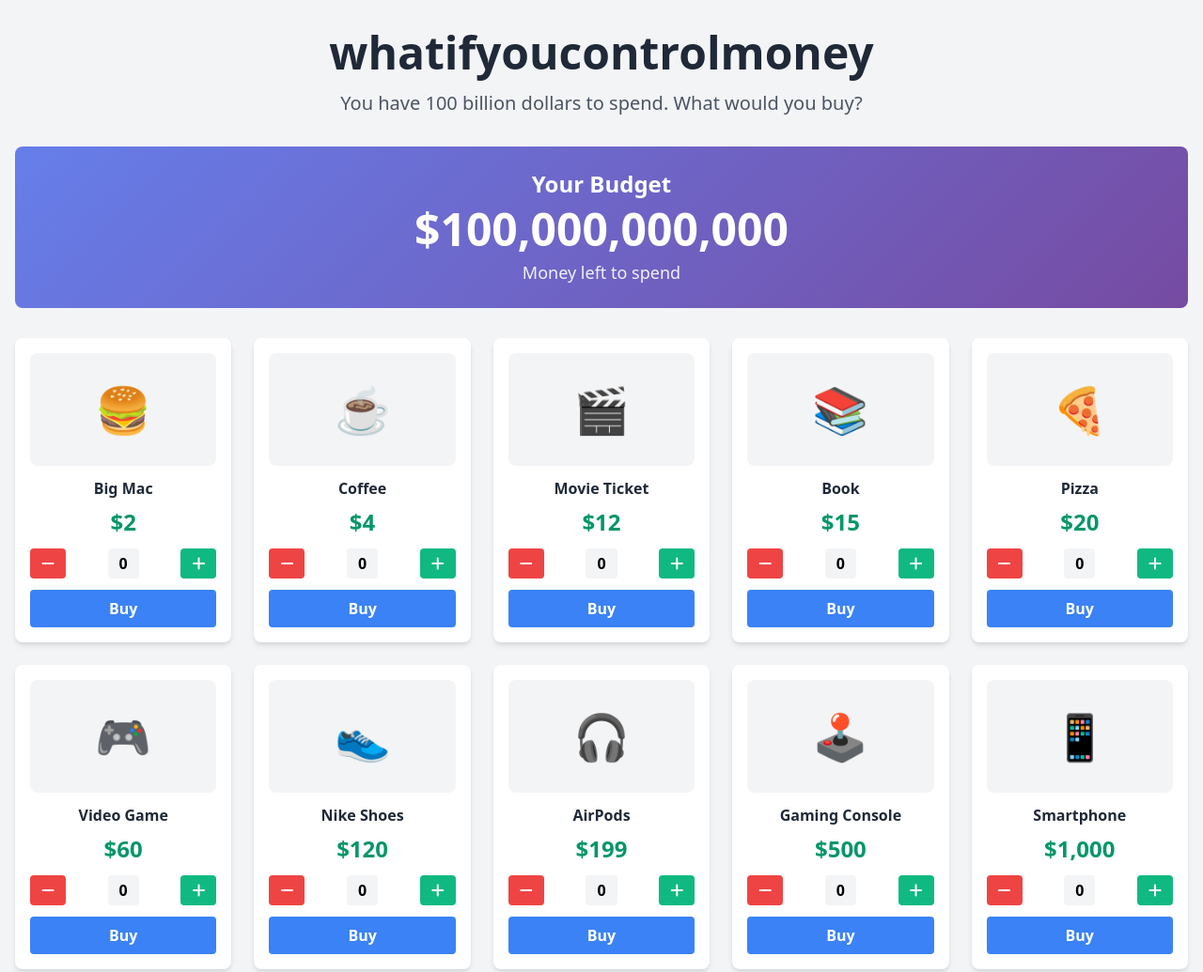
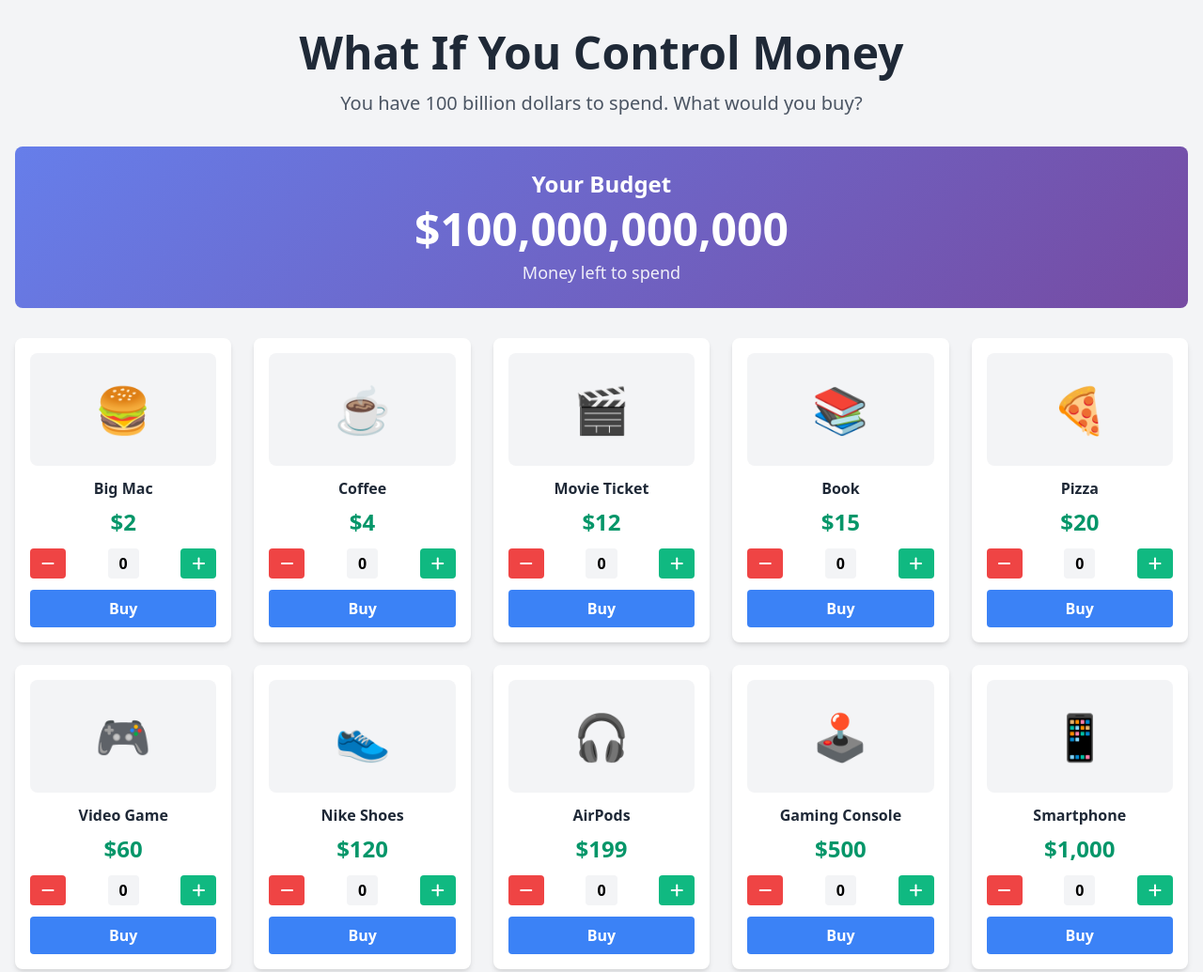
Before and after one commit to rajrajeshwar69069/What-If-You-Control-Money, a plain HTML site: page index.html in a window 1280 px wide. Shown: the top 1035 px of the page at 94% size. Drawn offline with nearby package versions, Linux system fonts and the light colour scheme.

Commit message:
Update index.html

```diff
--- a/index.html
+++ b/index.html
@@ -38,7 +38,7 @@
     <div class="container mx-auto px-4 py-8">
         <!-- Header -->
         <div class="text-center mb-8">
-            <h1 class="text-5xl font-bold text-gray-800 mb-4">whatifyoucontrolmoney</h1>
+            <h1 class="text-5xl font-bold text-gray-800 mb-4">What If You Control Money</h1>
             <p class="text-xl text-gray-600">You have 100 billion dollars to spend. What would you buy?</p>
         </div>
 
```
